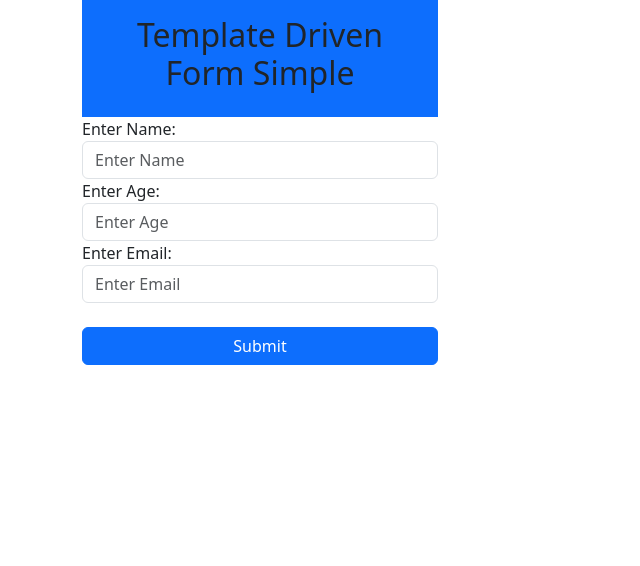
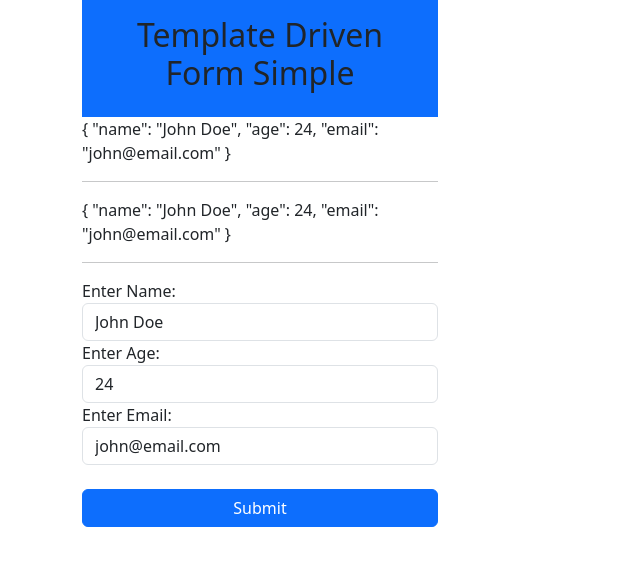
Before and after one commit to Jimi-Chhatrala/angular-tutorial-pm, an Angular app: page / in a window 1280 px wide. Shown: the top 566 px of the page, without its empty margins (0-640 px from the left). Built offline with nearby package versions, Linux system fonts and the light colour scheme.

Commit message:
23-template-driven-forms-simple = Added class and data binding.

```diff
--- a/src/app/app.html
+++ b/src/app/app.html
@@ -5,17 +5,39 @@
         <h2>Template Driven Form Simple</h2>
       </div>
       <form #newForm="ngForm" (ngSubmit)="save(newForm.value)">
+        {{ newForm.value | json }}
+        <hr />
+        {{ std | json }}
+        <hr />
         <div class="form-group">
           <label for="">Enter Name: </label>
-          <input type="text" name="name" class="form-control" placeholder="Enter Name" ngModel />
+          <input
+            type="text"
+            name="name"
+            [(ngModel)]="std.name"
+            class="form-control"
+            placeholder="Enter Name"
+          />
         </div>
         <div class="form-group">
           <label for="">Enter Age: </label>
-          <input type="number" name="age" class="form-control" placeholder="Enter Age" ngModel />
+          <input
+            type="number"
+            name="age"
+            [(ngModel)]="std.age"
+            class="form-control"
+            placeholder="Enter Age"
+          />
         </div>
         <div class="form-group">
           <label for="">Enter Email: </label>
-          <input type="text" name="email" class="form-control" placeholder="Enter Email" ngModel />
+          <input
+            type="text"
+            name="email"
+            [(ngModel)]="std.email"
+            class="form-control"
+            placeholder="Enter Email"
+          />
         </div>
         <br />
         <div class="d-grid">
--- a/src/app/app.ts
+++ b/src/app/app.ts
@@ -1,8 +1,10 @@
+import { JsonPipe } from '@angular/common';
 import { Component, signal } from '@angular/core';
 import { FormsModule } from '@angular/forms';
+import { Student } from './student';
 
 @Component({
-  imports: [FormsModule],
+  imports: [FormsModule, JsonPipe],
   selector: 'app-root',
   styleUrl: './app.css',
   templateUrl: './app.html',
@@ -10,7 +12,12 @@ import { FormsModule } from '@angular/forms';
 export class App {
   protected readonly title = signal('angular-tutorial-pm');
 
+  constructor() {}
+  std = new Student('John Doe', 24, 'john@email.com');
   save(formData: any) {
-    console.log('++++++++++++++++++++ formData: ', formData);
+    // console.log('++++++++++++++++++++ formData: ', formData);
+    // const std = new Student(formData.name, formData.age, formData.email);
+    // console.log('++++++++++++++++++++ std: ', std);
+    console.log('++++++++++++++++++++ this.std: ', this.std);
   }
 }
--- /dev/null
+++ b/src/app/student.ts
@@ -0,0 +1,10 @@
+export class Student {
+  /**
+   *
+   */
+  constructor(
+    public name: string,
+    public age: number,
+    public email: string,
+  ) {}
+}
```
Also changed, not shown: 1 other file (tests, documents, lock files or other folders).
